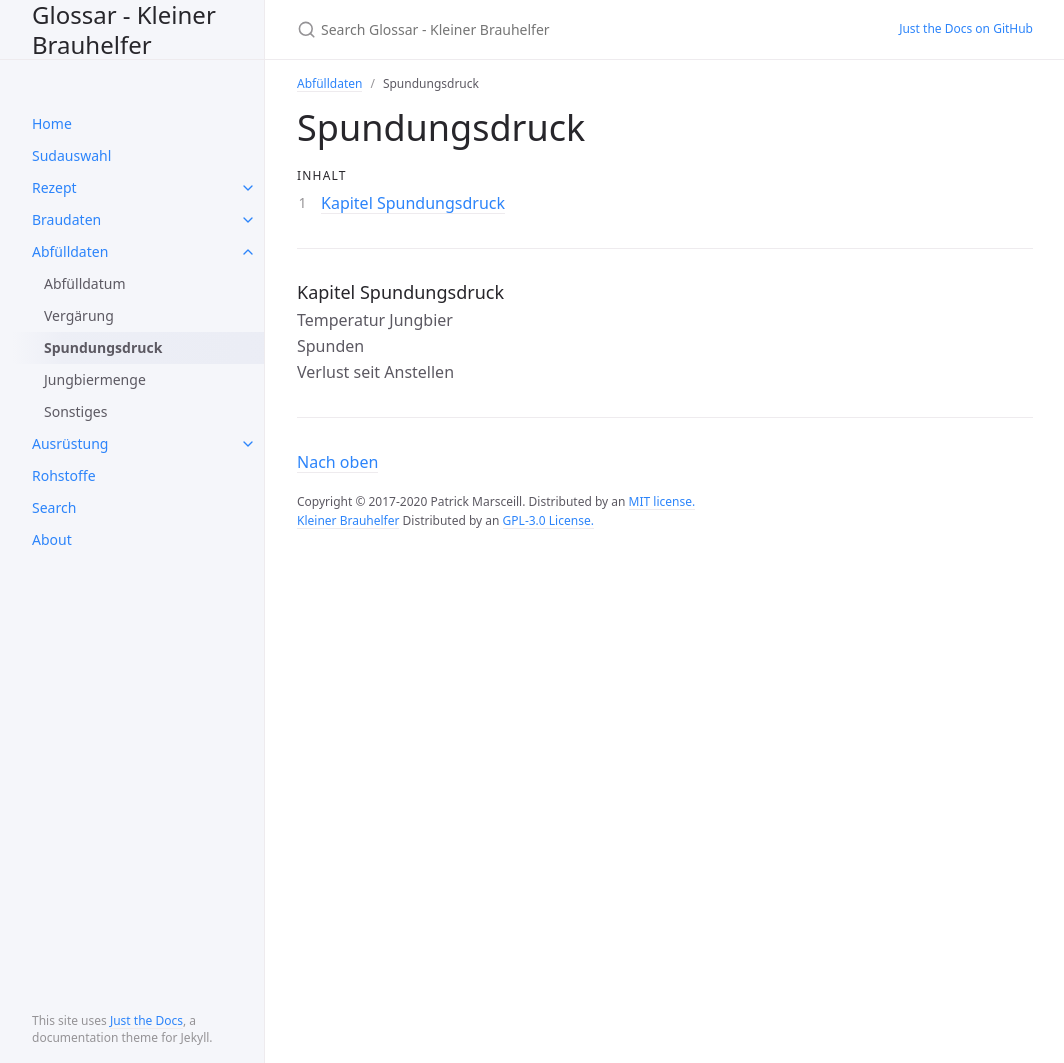
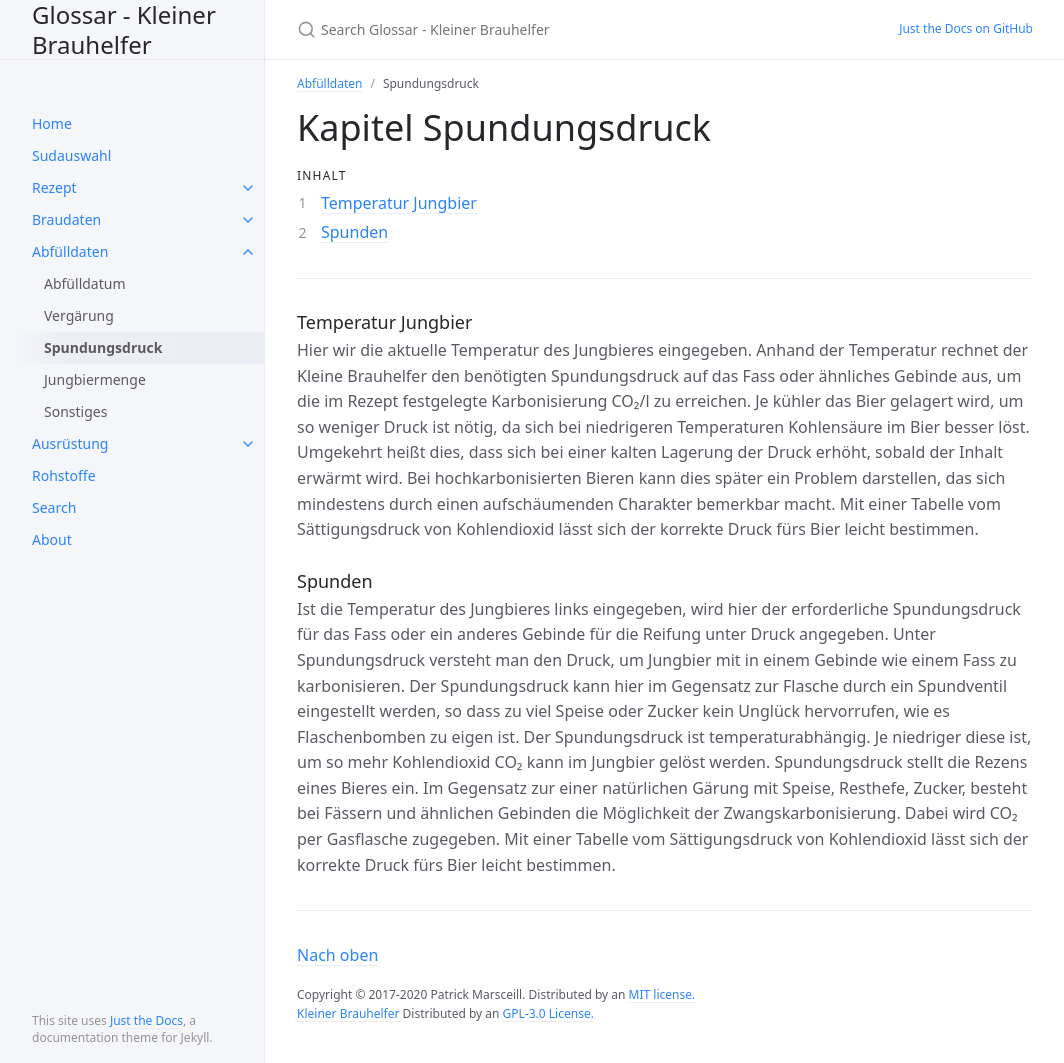
Before and after one commit to IsometricXH/kbh-glossar, a Jekyll site: the page built from docs/4-abfuelldaten/3-spundungsdruck.md, in a window 1280 px wide and 1063 px high. Shown: the whole window, without its empty margins (107-1171 px from the left). Built offline with Jekyll 4.4.1, drawn with Linux system fonts in a browser that asks for light colours.

Commit message:
Update 3-spundungsdruck.md

```diff
--- a/docs/4-abfuelldaten/3-spundungsdruck.md
+++ b/docs/4-abfuelldaten/3-spundungsdruck.md
@@ -16,7 +16,14 @@ nav_order: 3
 
 ---
 
-### Kapitel Spundungsdruck
-Temperatur Jungbier
-Spunden
-Verlust seit Anstellen
+### Temperatur Jungbier
+Hier wir die aktuelle Temperatur des Jungbieres eingegeben. Anhand der Temperatur rechnet der Kleine Brauhelfer den benötigten Spundungsdruck auf das Fass oder ähnliches Gebinde aus, um die im Rezept festgelegte Karbonisierung CO₂/l zu erreichen.
+Je kühler das Bier gelagert wird, um so weniger Druck ist nötig, da sich bei niedrigeren Temperaturen Kohlensäure im Bier besser löst. Umgekehrt heißt dies, dass sich bei einer kalten Lagerung der Druck erhöht, sobald der Inhalt erwärmt wird.
+Bei hochkarbonisierten Bieren kann dies später ein Problem darstellen, das sich mindestens durch einen aufschäumenden Charakter bemerkbar macht.
+Mit einer Tabelle vom Sättigungsdruck von Kohlendioxid lässt sich der korrekte Druck fürs Bier leicht bestimmen.
+
+### Spunden
+Ist die Temperatur des Jungbieres links eingegeben, wird hier der erforderliche Spundungsdruck für das Fass oder ein anderes Gebinde für die Reifung unter Druck angegeben.
+Unter Spundungsdruck versteht man den Druck, um Jungbier mit in einem Gebinde wie einem Fass zu karbonisieren. Der Spundungsdruck kann hier im Gegensatz zur Flasche durch ein Spundventil eingestellt werden, so dass zu viel Speise oder Zucker kein Unglück hervorrufen, wie es Flaschenbomben zu eigen ist. Der Spundungsdruck ist temperaturabhängig. Je niedriger diese ist, um so mehr Kohlendioxid CO₂ kann im Jungbier gelöst werden. Spundungsdruck stellt die Rezens eines Bieres ein.
+Im Gegensatz zur einer natürlichen Gärung mit Speise, Resthefe, Zucker, besteht bei Fässern und ähnlichen Gebinden die Möglichkeit der Zwangskarbonisierung. Dabei wird CO₂ per Gasflasche zugegeben.
+Mit einer Tabelle vom Sättigungsdruck von Kohlendioxid lässt sich der korrekte Druck fürs Bier leicht bestimmen.
```
Also changed, not shown: other parts of docs/4-abfuelldaten/3-spundungsdruck.md (+1 -1 lines).
